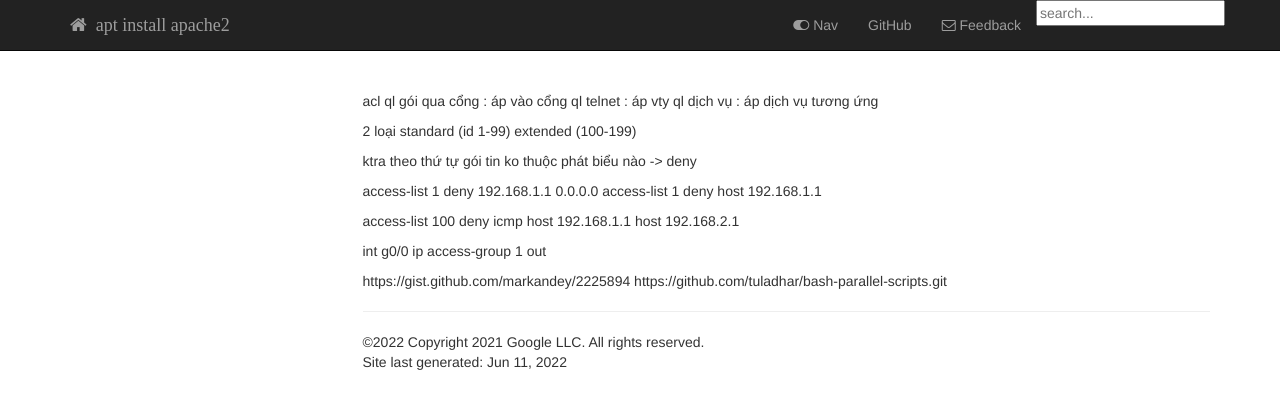
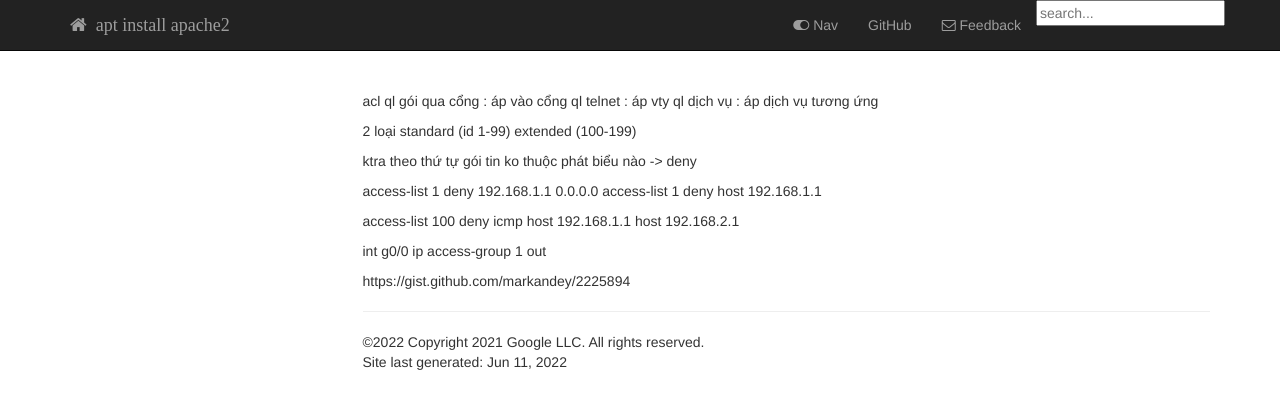
Before and after one commit to aptinstallapache2/aptinstallapache2.github.io, a Jekyll site: the page built from pages/CCNA/ACL.md, in a window 1280 px wide. Shown: the top 409 px of the page. Built offline with Jekyll 4.4.1, drawn with Linux system fonts in a browser that asks for light colours; nearby versions of some CDN libraries; our own code applies the rules of GitHub Pages for plain Markdown files; library files that are not in the unit come from our copies; comment, search, counter and statistics services are not loaded; part of the change alters nothing that is shown.

Commit message:
Update ACL.md

```diff
--- a/pages/CCNA/ACL.md
+++ b/pages/CCNA/ACL.md
@@ -20,4 +20,3 @@ int g0/0
 ip access-group 1 out
 
 https://gist.github.com/markandey/2225894
-https://github.com/tuladhar/bash-parallel-scripts.git
```
